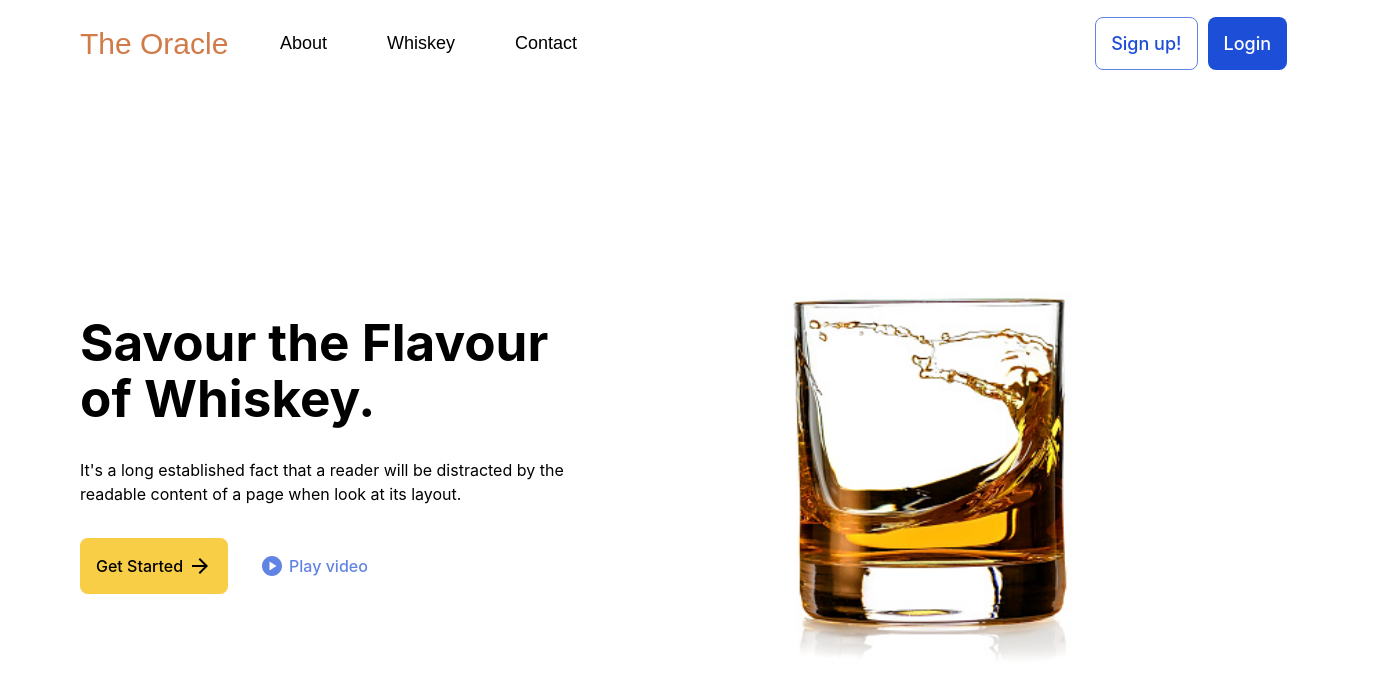
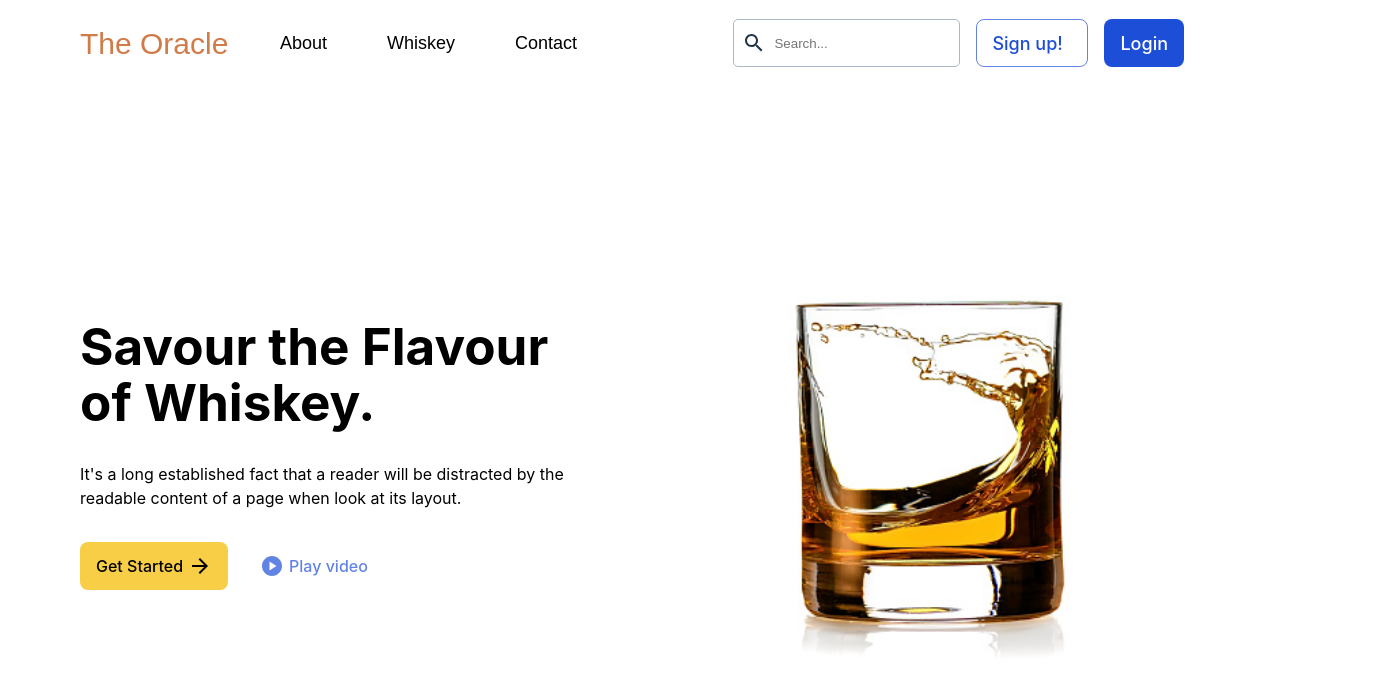
Before and after one commit to RAYMUNDOOOO/savior-iq, a React (Vite) app: page / in a window 1280 px wide. Shown: the top 696 px of the page, 1377 px wide, since content can reach past the window. Built offline with nearby package versions, Linux system fonts and the light colour scheme.

Commit message:
Added search bar to the navbar.

```diff
--- a/src/components/NavBar.jsx
+++ b/src/components/NavBar.jsx
@@ -57,7 +57,8 @@ function Navbar() {
             <span className={`${styles.bar}`}></span>
             <span className={`${styles.bar}`}></span>
           </div>
-          <div className={`${styles.buttonContainer}`}>
+          <div className={`${styles.rightContainer}`}>
+                <SearchBar />
                 <SignUpButton text="Sign up!"/>
                 <LoginButton text="Login"/>
           </div>
--- a/src/styles/buttons.module.css
+++ b/src/styles/buttons.module.css
@@ -2,7 +2,9 @@
         background-color: #000000;
         color: #FFFFFF;
         padding: 15px;
-        vertical-align: baseline;
+        height: 3rem;
+        display: inline-flex;
+        align-items: center;
 }
 
 .signUp {
@@ -11,6 +13,7 @@
         border-style: solid;
         border-color: #6183E4;
         border-width: 1px;
+        min-width: 7rem;
 }
 
 .login {
--- a/src/styles/home.module.css
+++ b/src/styles/home.module.css
@@ -31,7 +31,7 @@
 
 #homeHero > img {
         height: 100%;
-        width: 650px;
+        width: 40rem;
 }
 
 .buttonsContainer {
--- a/src/styles/navbar.module.css
+++ b/src/styles/navbar.module.css
@@ -83,16 +83,15 @@ a:hover {
   color: rgb(212, 95, 28);
 }
 
-.buttonContainer {
+.rightContainer {
         display: flex;
         flex-wrap: nowrap;
         align-items: center;
         justify-content: flex-end;
-        width: 40rem;
 }
 
-.buttonContainer > * {
-        padding-right: 10px;
+.rightContainer > * {
+        margin-right: 1rem;
 }
 
 /* media queries */
--- a/src/styles/search.module.css
+++ b/src/styles/search.module.css
@@ -6,6 +6,8 @@
         border-style: solid;
         border-radius: 5px;
         padding: 0px 8px 0px 8px;
+        height: 3rem;
+        align-items: center;
 }
 
 /* Need to change font sizes. */
```
